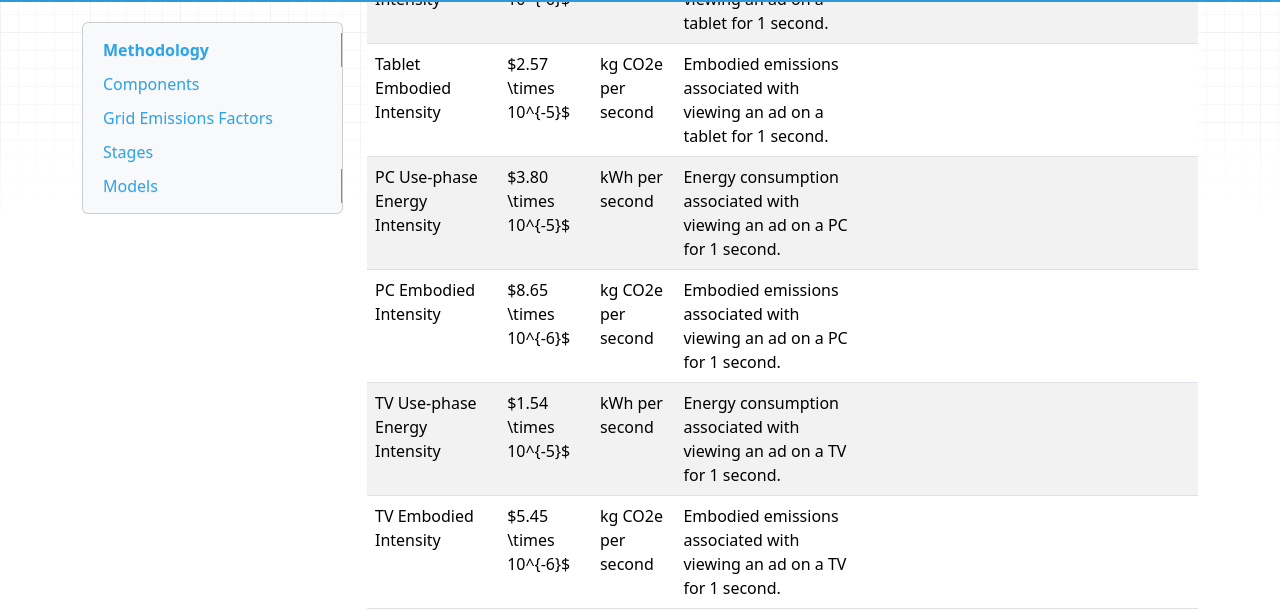
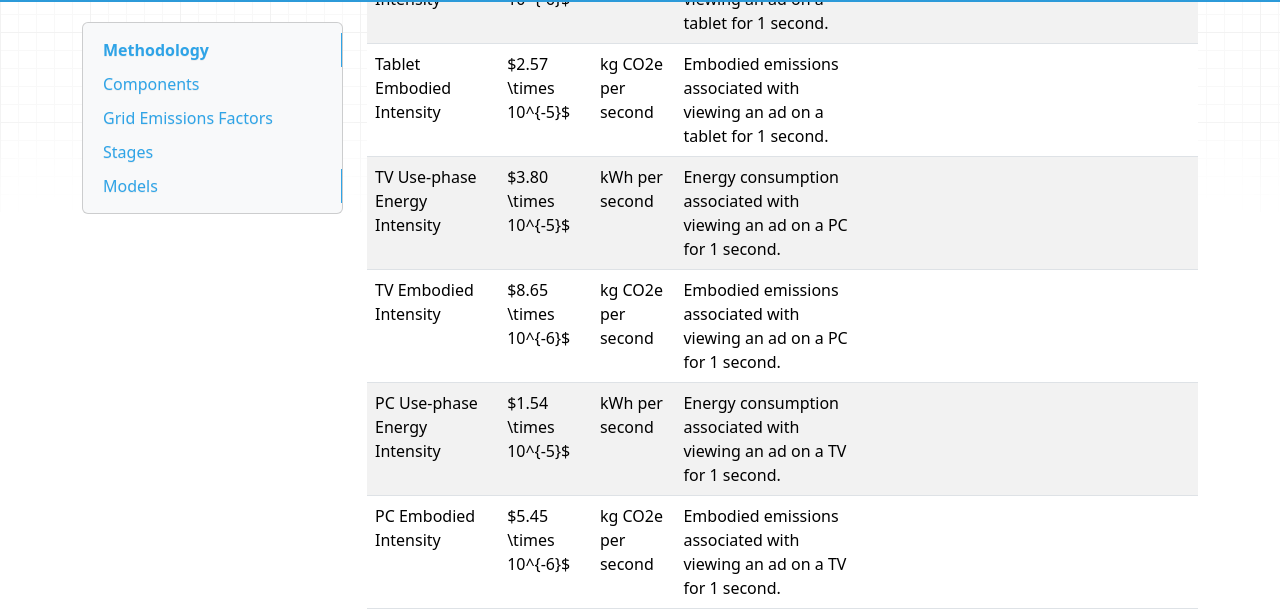
Before and after one commit to iabeurope-beis/digital-ad-emissions, an MkDocs documentation site: the page built from docs/methodology.md, in a window 1280 px wide and 900 px high, scrolled down 11888 px. Shown: the part 94-705 px from the top of the window. Built offline with MkDocs 1.6.1, drawn with Linux system fonts in a browser that asks for light colours; nearby versions of some CDN libraries.

Commit message:
invert TV, PC EFs

```diff
--- a/docs/methodology.md
+++ b/docs/methodology.md
@@ -375,10 +375,10 @@ The table below contains information on how to calculate view time depending on
 | Mobile Embodied Intensity | $6.55 \times 10^{-6}$ | kg CO2e per second | Embodied emissions associated with viewing an ad on a mobile for 1 second. | |
 | Tablet Use-phase Energy Intensity | $1.40 \times 10^{-6}$ | kWh per second | Energy consumption associated with viewing an ad on a tablet for 1 second. | |
 | Tablet Embodied Intensity | $2.57 \times 10^{-5}$ | kg CO2e per second | Embodied emissions associated with viewing an ad on a tablet for 1 second. | |
-| PC Use-phase Energy Intensity | $3.80 \times 10^{-5}$ | kWh per second | Energy consumption associated with viewing an ad on a PC for 1 second. | |
-| PC Embodied Intensity | $8.65 \times 10^{-6}$ | kg CO2e per second | Embodied emissions associated with viewing an ad on a PC for 1 second. | |
-| TV Use-phase Energy Intensity | $1.54 \times 10^{-5}$ | kWh per second | Energy consumption associated with viewing an ad on a TV for 1 second. | |
-| TV Embodied Intensity | $5.45 \times 10^{-6}$ | kg CO2e per second | Embodied emissions associated with viewing an ad on a TV for 1 second. | |
+| TV Use-phase Energy Intensity | $3.80 \times 10^{-5}$ | kWh per second | Energy consumption associated with viewing an ad on a PC for 1 second. | |
+| TV Embodied Intensity | $8.65 \times 10^{-6}$ | kg CO2e per second | Embodied emissions associated with viewing an ad on a PC for 1 second. | |
+| PC Use-phase Energy Intensity | $1.54 \times 10^{-5}$ | kWh per second | Energy consumption associated with viewing an ad on a TV for 1 second. | |
+| PC Embodied Intensity | $5.45 \times 10^{-6}$ | kg CO2e per second | Embodied emissions associated with viewing an ad on a TV for 1 second. | |
 
 ##### Device Distribution Defaults
 
```
